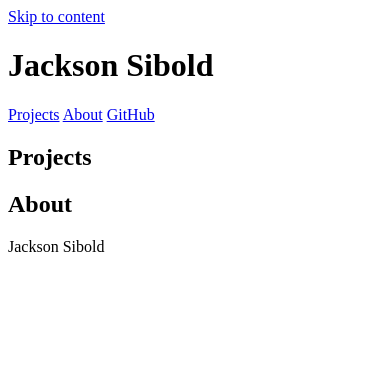
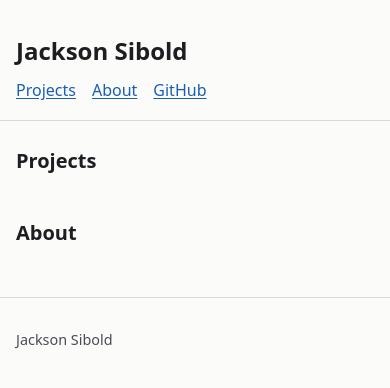
Before and after one commit to JacksonSibold/JacksonSibold.github.io, a plain HTML site: page index.html in a window 390 px wide. Drawn offline with Linux system fonts and the light colour scheme.

Commit message:
Add base stylesheet
Responsive single-column layout with a 16px gutter, visible focus
rings, skip-link styling, and a reduced-motion override. Colors are
defined as custom properties on :root.

Co-Authored-By: Claude Haiku 5.5 <noreply@anthropic.com>

```diff
--- a/index.html
+++ b/index.html
@@ -4,6 +4,7 @@
   <meta charset="utf-8">
   <meta name="viewport" content="width=device-width, initial-scale=1">
   <title>Jackson Sibold</title>
+  <link rel="stylesheet" href="styles.css">
 </head>
 <body>
   <a class="skip-link" href="#main">Skip to content</a>
--- /dev/null
+++ b/styles.css
@@ -0,0 +1,111 @@
+:root {
+  --bg: #fbfbf9;
+  --text: #1d1d22;
+  --muted: #4b4b55;
+  --accent: #1a5fb4;
+  --border: #d9d9e0;
+  --focus: #1a5fb4;
+  --max-width: 46rem;
+  --gutter: 1rem;
+  font-family: system-ui, -apple-system, "Segoe UI", Roboto, sans-serif;
+  line-height: 1.6;
+}
+
+*,
+*::before,
+*::after {
+  box-sizing: border-box;
+}
+
+body {
+  margin: 0;
+  background: var(--bg);
+  color: var(--text);
+}
+
+.skip-link {
+  position: absolute;
+  left: var(--gutter);
+  top: -3rem;
+  padding: 0.5rem 1rem;
+  background: var(--text);
+  color: var(--bg);
+  border-radius: 0.25rem;
+}
+
+.skip-link:focus {
+  top: var(--gutter);
+}
+
+.site-header,
+main,
+.site-footer {
+  width: 100%;
+  max-width: var(--max-width);
+  margin: 0 auto;
+  padding-left: var(--gutter);
+  padding-right: var(--gutter);
+}
+
+.site-header {
+  display: flex;
+  flex-wrap: wrap;
+  align-items: baseline;
+  justify-content: space-between;
+  gap: 0.5rem 1.5rem;
+  padding-top: 2rem;
+  padding-bottom: 1rem;
+  border-bottom: 1px solid var(--border);
+}
+
+.site-header h1 {
+  margin: 0;
+  font-size: 1.5rem;
+}
+
+.site-header nav {
+  display: flex;
+  flex-wrap: wrap;
+  gap: 1rem;
+}
+
+main {
+  padding-top: 1.5rem;
+  padding-bottom: 2rem;
+}
+
+section + section {
+  margin-top: 2.5rem;
+}
+
+h2 {
+  font-size: 1.25rem;
+  margin: 0 0 1rem;
+}
+
+a {
+  color: var(--accent);
+  text-underline-offset: 0.15em;
+}
+
+a:focus-visible {
+  outline: 3px solid var(--focus);
+  outline-offset: 2px;
+  border-radius: 2px;
+}
+
+.site-footer {
+  padding-top: 1rem;
+  padding-bottom: 2rem;
+  border-top: 1px solid var(--border);
+  color: var(--muted);
+  font-size: 0.9rem;
+}
+
+@media (prefers-reduced-motion: reduce) {
+  * {
+    scroll-behavior: auto !important;
+    transition: none !important;
+    animation: none !important;
+  }
+}
```
